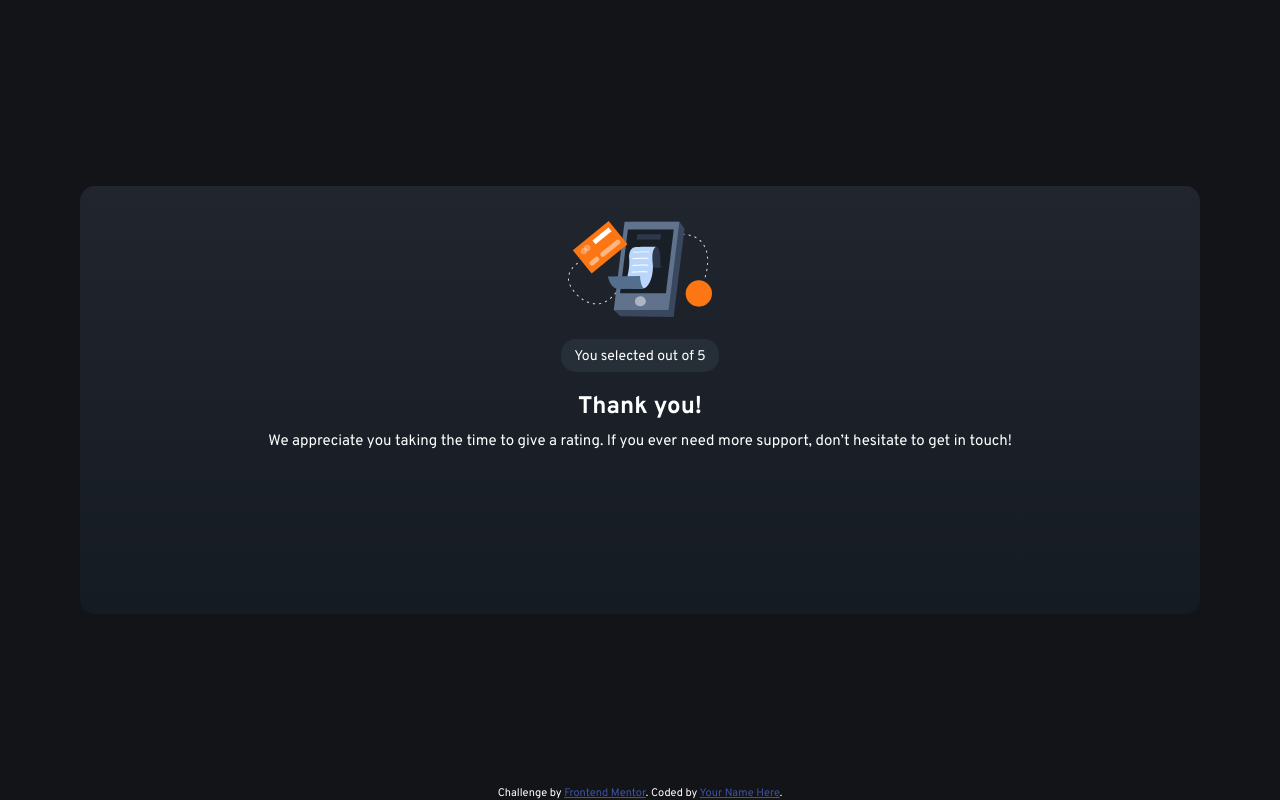
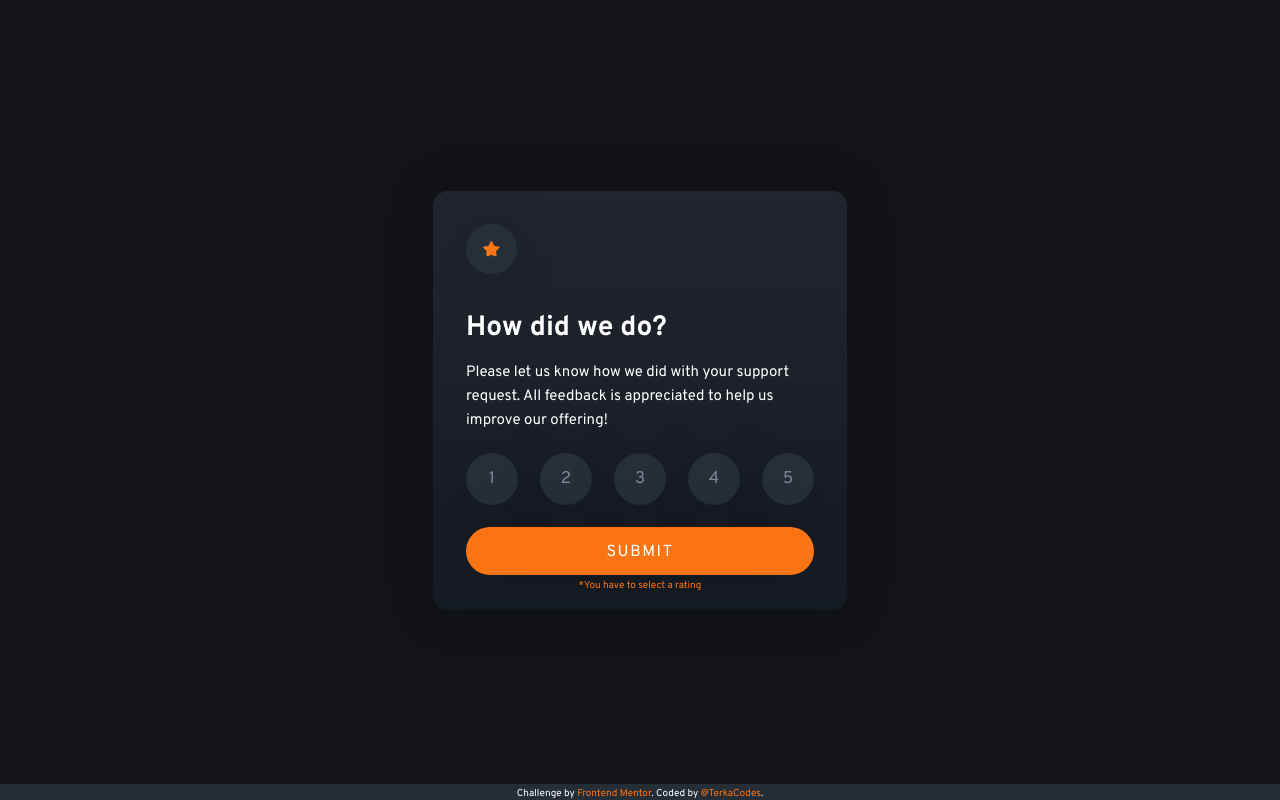
Before and after one commit to terka-codes/Interactive-rating-component, a plain HTML site: page index.html in a window 1280 px wide. Both pictures are taken after a click on the button "SUBMIT". Drawn offline with Linux system fonts and the light colour scheme.

Commit message:
Overall update

```diff
--- a/index.css
+++ b/index.css
@@ -1,6 +1,3 @@
-.attribution { font-size: 11px; text-align: center; }
-.attribution a { color: hsl(228, 45%, 44%); }
-
 html {
     margin: 0;
     padding: 0;
@@ -15,19 +12,21 @@ html {
 /* nee to add max width and height */
 
 body {
-    width: calc(87.5% - 50px);
-    height: calc(53.4% - 50px);
+    width: 278px;
+    height: 310px;
     margin: auto;
     background-color: hsl(213, 19%, 18%);
     background-image: linear-gradient(#21252E, #151b23);
     border-radius: 15px;
     padding: 25px;
+    box-shadow: 0px 0px 50px rgba(0, 0, 0, 0.2)
 }
 
 #star {
     border-radius: 100px;
     background-color: #262F38;
     padding: 13px;
+    box-shadow: 0px 0px 50px rgba(0, 0, 0, 0.2)
 }
 
 h1 {
@@ -51,7 +50,6 @@ h1 {
 
 .rate-btn {
     margin: 0;
-    padding: 0;
     width: 42px;
     height: 42px;
     border-radius: 100px;
@@ -60,6 +58,7 @@ h1 {
     color: hsl(216, 12%, 54%);
     font-family: 'Overpass', sans-serif;
     font-size: 15px;
+    box-shadow: 0px 0px 50px rgba(0, 0, 0, 0.2)
 }
 
 .rate-btn:hover {
@@ -88,11 +87,19 @@ button {
     font-size: 15px;
     letter-spacing: 0.1em;
     text-transform: uppercase;
+    box-shadow: 0px 0px 50px rgba(0, 0, 0, 0.2)
 }
 
 #submit-btn:hover {
     background-color: white;
     color: hsl(25, 97%, 53%);
+}
+
+#select-rating {
+    color: hsl(25, 97%, 53%);
+    font-size: 10px;
+    text-align: center;
+    margin-top: -6px;
 }
 
 #thank-page {
@@ -128,5 +135,54 @@ footer {
     bottom: 0;
     left: 0;
     right: 0;
+    background-color: hsl(213, 19%, 18%);
+    padding: 3px 0 0 0;
+    font-size: 10px;
+    text-align: center;
+}
 
+a:link, a:visited {
+    text-decoration: none;
+    color: hsl(25, 97%, 53%);
+    font-size: 10px;
 }
+
+a:hover {
+    background-color: hsl(25, 97%, 53%);
+    color: hsl(213, 19%, 18%);
+    padding: 1px 4px 0 4px;
+    cursor: pointer;
+    border-radius: 15px;
+}
+
+@media screen and (min-width: 900px) {
+    body {
+        width: 348px;
+        height: 353px;
+        padding: 33px;
+    }
+
+    #star {
+        padding: 17px;
+    }
+
+    h1 {
+      font-size: 28px;
+      margin-top: 30px;
+    }
+
+    #page > p {
+        font-size: 15px;
+        line-height: 160%;
+    }
+
+    .rate-btn {
+        height: 52px;
+        width: 52px;
+        font-size: 17px;
+    }
+
+    #submit-btn {
+        font-size: 16px;
+    }
+}
--- a/index.html
+++ b/index.html
@@ -2,7 +2,7 @@
 <html lang="en">
 <head>
   <meta charset="UTF-8">
-  <meta name="viewport" content="width=device-width, initial-scale=1.0"> <!-- displays site properly based on user's device -->
+  <meta name="viewport" content="width=device-width, initial-scale=1.0">
 
   <link rel="icon" type="image/png" sizes="32x32" href="./images/favicon-32x32.png">
   <link rel="stylesheet" href="index.css">
@@ -14,23 +14,27 @@
 
 </head>
 <body>
+
+  <!-- The first page is coded into the html in the "page" div and once the submit button is clicked, the html is changes through the JavaScript to change to the "tahnk-page"-->
+
     <div id="page">
         <img id="star" src="images/icon-star.svg" alt="star">
       <h1>How did we do?</h1>
       <p>Please let us know how we did with your support request. All feedback is appreciated to help us improve our offering!</p>
       <div id="rate">
-        <button id="rate-1" class="rate-btn">1</button>
-        <button id="rate-2" class="rate-btn">2</button>
-        <button id="rate-3" class="rate-btn">3</button>
-        <button id="rate-4" class="rate-btn">4</button>
-        <button id="rate-5" class="rate-btn">5</button>
+        <button id="rate-1" class="rate-btn" value="1">1</button>
+        <button id="rate-2" class="rate-btn" value="2">2</button>
+        <button id="rate-3" class="rate-btn" value="3">3</button>
+        <button id="rate-4" class="rate-btn" value="4">4</button>
+        <button id="rate-5" class="rate-btn" value="5">5</button>
       </div>
       <button id="submit-btn">Submit</button>
+      <div id="select-rating"></div>
     </div>
     <script src="index.js"></script>
 </body>
 <footer>
-  <div class="attribution">Challenge by <a href="https://www.frontendmentor.io?ref=challenge" target="_blank">Frontend Mentor</a>. Coded by <a href="#">Your Name Here</a>.
+  <div class="attribution">Challenge by <a href="https://www.frontendmentor.io/profile/terka-codes" target="_blank">Frontend Mentor</a>. Coded by <a href="https://twitter.com/TerkaCodes" target="_blank">@TerkaCodes</a>.
   </div>
 </footer>
 </html>
--- a/index.js
+++ b/index.js
@@ -2,6 +2,7 @@ const page = document.getElementById("page")
 const submitBtn = document.getElementById("submit-btn")
 const rateDiv = document.getElementById("rate")
 let rateBtns = rateDiv.getElementsByClassName("rate-btn")
+const selectRating = document.getElementById("select-rating")
 let selectedRating = ""
 
 for (let i = 0; i < rateBtns.length; i++) {
@@ -13,22 +14,20 @@ for (let i = 0; i < rateBtns.length; i++) {
 
         this.className += " active"
 
-        if (current.className === "rate-btn active") {
-            selectedRating = "3"
-        }
+        selectedRating = this.value
 
-        console.log(selectedRating)
-
+        submitBtn.addEventListener("click", function() {
+            page.innerHTML = `
+                <div id="thank-page">
+                    <img id="thank-img" src="./images/illustration-thank-you.svg" alt="thank you">
+                     <p id="user-rating">You selected ${selectedRating} out of 5</p>
+                     <h1>Thank you!</h1>
+                     <p id="thank-text" >We appreciate you taking the time to give a rating. If you ever need more support, don’t hesitate to get in touch!</p>
+                </div>`
+        })
     })
 }
 
-
-submitBtn.addEventListener("click", function(e) {
-    page.innerHTML = `
-        <div id="thank-page">
-            <img id="thank-img" src="./images/illustration-thank-you.svg" alt="thank you">
-             <p id="user-rating">You selected ${selectedRating} out of 5</p>
-             <h1>Thank you!</h1>
-             <p id="thank-text" >We appreciate you taking the time to give a rating. If you ever need more support, don’t hesitate to get in touch!</p>
-        </div>`
+submitBtn.addEventListener("click", function() {
+    selectRating.innerHTML = `<p id="select-alert">*You have to select a rating</p>`
 })
```
